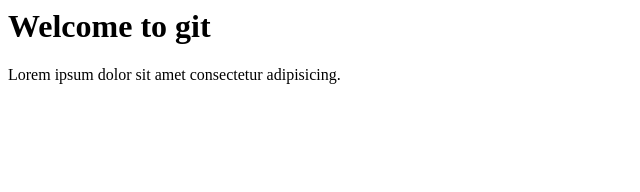
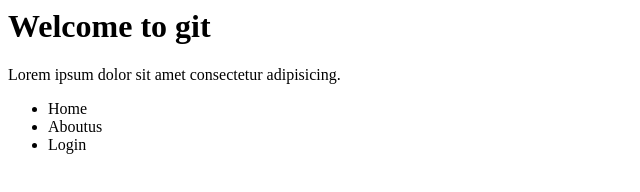
Before and after one commit to Pravalika030820/repo-demo1, a plain HTML site: page index.html in a window 1280 px wide. Shown: the whole page, without its empty margins (0-640 px from the left). Drawn offline with Linux system fonts and the light colour scheme.

Commit message:
list added

```diff
--- a/index.html
+++ b/index.html
@@ -8,6 +8,12 @@
 <body>
     <h1>Welcome to git</h1>
     <p>Lorem ipsum dolor sit amet consectetur adipisicing.</p>
+    <ul>
+        <li>Home</li>
+        <li>Aboutus</li>
+        <li>Login</li>
+
+    </ul>
 
 </body>
 </html>
```
